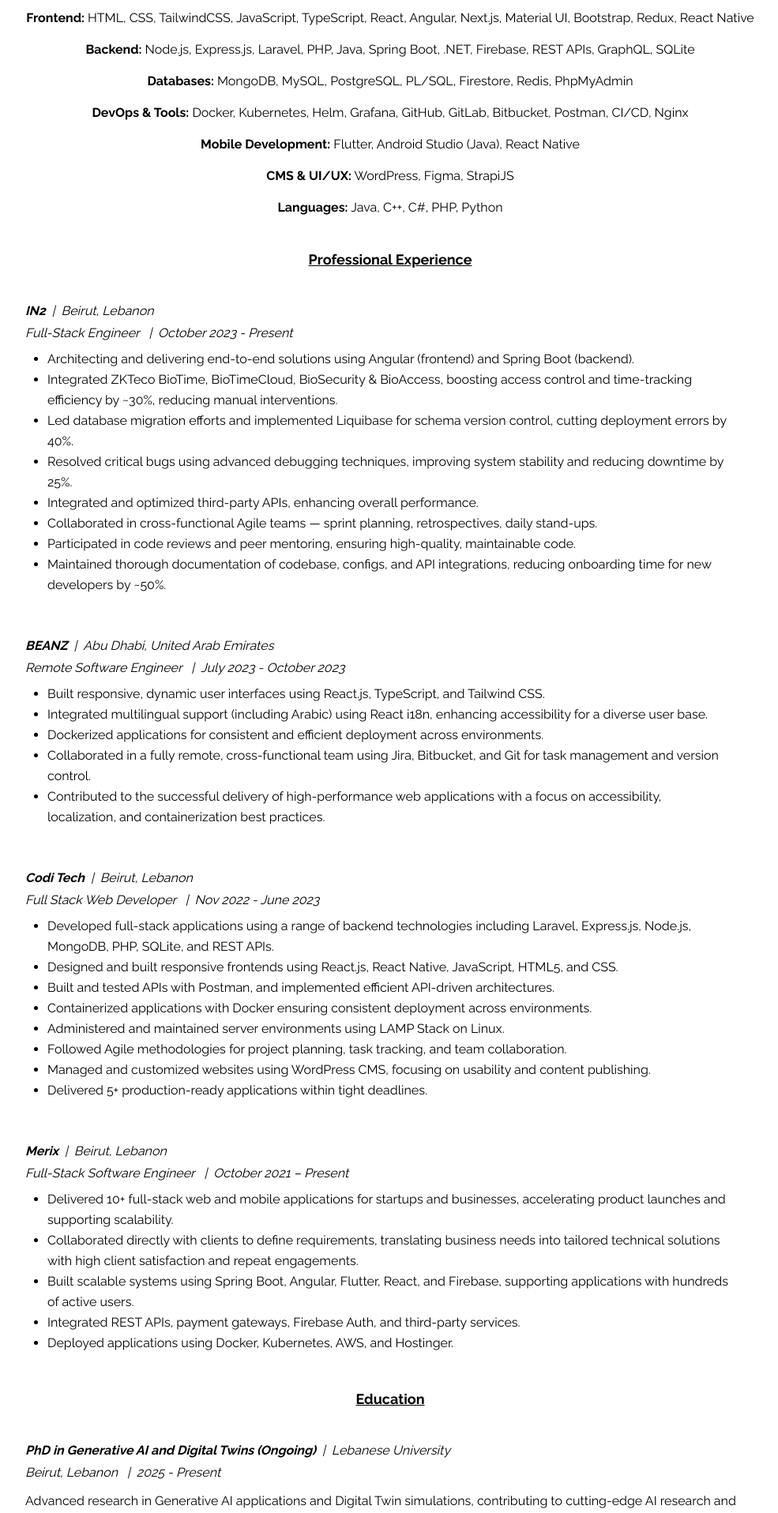
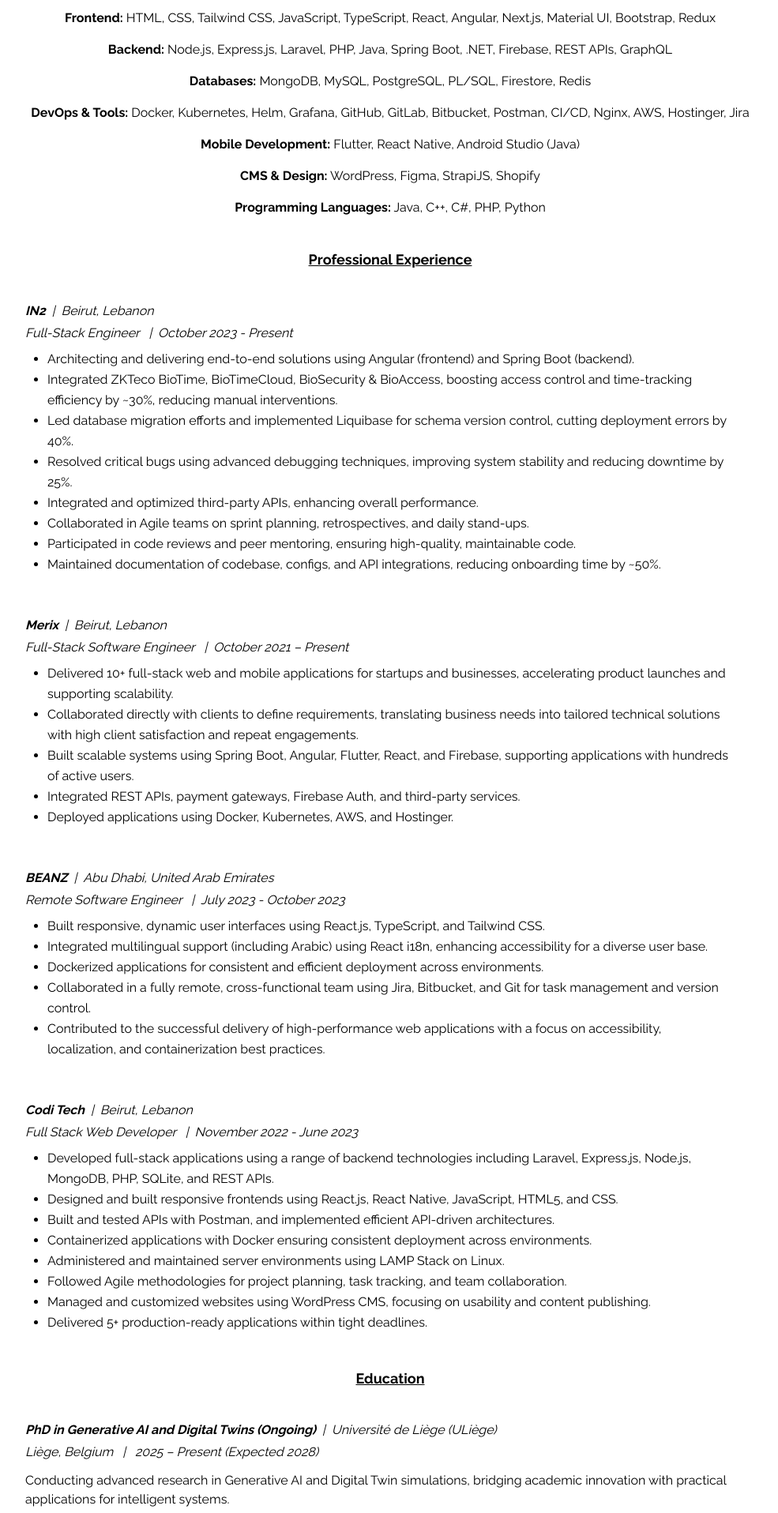
Before and after one commit to MahmoudKalekish/Portfolio, a Next.js app: page /resume in a window 1280 px wide. Shown: the part 540-2456 px from the top of the page at 79% size, without its empty margins (146-1131 px from the left). Built offline with nearby package versions, Linux system fonts and the light colour scheme.

Commit message:
fixing resume

```diff
--- a/pages/resume.jsx
+++ b/pages/resume.jsx
@@ -7,8 +7,8 @@
   return (
     <>
       <Head>
-      <title>Mahmoud Kalekish | Resume | Full-Stack Software Engineer</title>
-      <meta name="description" content="Resume of Mahmoud Kalekish – Full-Stack Software Engineer specializing in scalable web & mobile development, cloud deployments, and modern DevOps tools." />
+        <title>Mahmoud Kalekish | Resume | Full-Stack Software Engineer</title>
+        <meta name="description" content="Resume of Mahmoud Kalekish – Full-Stack Software Engineer specializing in scalable web & mobile development, cloud deployments, and modern DevOps tools." />
 
         <link rel='icon' href='/fav.png' />
       </Head>
@@ -60,7 +60,7 @@
           </div>
         </div>
         <p>
-        Full-Stack Software Engineer with 3+ years of experience designing and delivering scalable web and mobile solutions. Skilled in Angular, Spring Boot, MERN, and Flutter, with a growing focus on DevOps (Docker, Kubernetes) and applied AI research through ongoing PhD studies in Generative AI and Digital Twins. Proven ability to work across the full development lifecycle, contribute to digital twin simulations, and deliver high-impact freelance projects for startups and businesses. Eager to leverage technical expertise and research-driven approach to deliver innovative, efficient solutions that align with company goals and drive long-term growth.
+          Full-Stack Software Engineer with 3+ years of experience designing and delivering scalable web and mobile solutions. Skilled in Angular, Spring Boot, MERN, and Flutter, with a growing focus on DevOps (Docker, Kubernetes) and applied AI research through ongoing PhD studies in Generative AI and Digital Twins. Proven ability to work across the full development lifecycle, contribute to digital twin simulations, and deliver high-impact freelance projects for startups and businesses. Eager to leverage technical expertise and research-driven approach to deliver innovative, efficient solutions that align with company goals and drive long-term growth.
 
         </p>
 
@@ -128,14 +128,14 @@
 
           </p> */}
 
-<h5 className='text-center underline text-[18px] py-2'>Skills</h5>
-<p className='py-2'><span className='font-bold'>Frontend:</span> HTML, CSS, TailwindCSS, JavaScript, TypeScript, React, Angular, Next.js, Material UI, Bootstrap, Redux, React Native</p>
-<p className='py-2'><span className='font-bold'>Backend:</span> Node.js, Express.js, Laravel, PHP, Java, Spring Boot, .NET, Firebase, REST APIs, GraphQL, SQLite</p>
-<p className='py-2'><span className='font-bold'>Databases:</span> MongoDB, MySQL, PostgreSQL, PL/SQL, Firestore, Redis, PhpMyAdmin</p>
-<p className='py-2'><span className='font-bold'>DevOps & Tools:</span> Docker, Kubernetes, Helm, Grafana, GitHub, GitLab, Bitbucket, Postman, CI/CD, Nginx</p>
-<p className='py-2'><span className='font-bold'>Mobile Development:</span> Flutter, Android Studio (Java), React Native</p>
-<p className='py-2'><span className='font-bold'>CMS & UI/UX:</span> WordPress, Figma, StrapiJS</p>
-<p className='py-2'><span className='font-bold'>Languages:</span> Java, C++, C#, PHP, Python</p>
+          <h5 className='text-center underline text-[18px] py-2'>Skills</h5>
+          <p className='py-2'><span className='font-bold'>Frontend:</span> HTML, CSS, Tailwind CSS, JavaScript, TypeScript, React, Angular, Next.js, Material UI, Bootstrap, Redux</p>
+          <p className='py-2'><span className='font-bold'>Backend:</span> Node.js, Express.js, Laravel, PHP, Java, Spring Boot, .NET, Firebase, REST APIs, GraphQL</p>
+          <p className='py-2'><span className='font-bold'>Databases:</span> MongoDB, MySQL, PostgreSQL, PL/SQL, Firestore, Redis</p>
+          <p className='py-2'><span className='font-bold'>DevOps & Tools:</span> Docker, Kubernetes, Helm, Grafana, GitHub, GitLab, Bitbucket, Postman, CI/CD, Nginx, AWS, Hostinger, Jira</p>
+          <p className='py-2'><span className='font-bold'>Mobile Development:</span> Flutter, React Native, Android Studio (Java)</p>
+          <p className='py-2'><span className='font-bold'>CMS & Design:</span> WordPress, Figma, StrapiJS, Shopify</p>
+          <p className='py-2'><span className='font-bold'>Programming Languages:</span> Java, C++, C#, PHP, Python</p>
 
         </div>
 
@@ -157,12 +157,27 @@
             <li>Led database migration efforts and implemented Liquibase for schema version control, cutting deployment errors by 40%.</li>
             <li>Resolved critical bugs using advanced debugging techniques, improving system stability and reducing downtime by 25%.</li>
             <li>Integrated and optimized third-party APIs, enhancing overall performance.</li>
-            <li>Collaborated in cross-functional Agile teams — sprint planning, retrospectives, daily stand-ups.</li>
+            <li>Collaborated in Agile teams on sprint planning, retrospectives, and daily stand-ups.</li>
             <li>Participated in code reviews and peer mentoring, ensuring high-quality, maintainable code.</li>
-            <li>Maintained thorough documentation of codebase, configs, and API integrations, reducing onboarding time for new developers by ~50%.</li>
+            <li>Maintained documentation of codebase, configs, and API integrations, reducing onboarding time by ~50%.</li>
           </ul>
         </div>
 
+        {/* Merix Experience */}
+        <div className='py-6'>
+          <p className='italic'>
+            <span className='font-bold italic'>Merix</span>
+            <span className='px-2'>|</span>Beirut, Lebanon
+          </p>
+          <p className='py-1 italic'>Full-Stack Software Engineer <span className='px-2'>|</span>October 2021 – Present</p>
+          <ul className='list-disc list-outside px-7 py-1 leading-relaxed'>
+            <li>Delivered 10+ full-stack web and mobile applications for startups and businesses, accelerating product launches and supporting scalability.</li>
+            <li>Collaborated directly with clients to define requirements, translating business needs into tailored technical solutions with high client satisfaction and repeat engagements.</li>
+            <li>Built scalable systems using Spring Boot, Angular, Flutter, React, and Firebase, supporting applications with hundreds of active users.</li>
+            <li>Integrated REST APIs, payment gateways, Firebase Auth, and third-party services.</li>
+            <li>Deployed applications using Docker, Kubernetes, AWS, and Hostinger.</li>
+          </ul>
+        </div>
 
         <div className='py-6'>
           <p className='italic'>
@@ -190,7 +205,7 @@
             </span>
             <span className='px-2'>|</span>Beirut, Lebanon
           </p>
-          <p className='py-1 italic'>Full Stack Web Developer <span className='px-2'>|</span>Nov 2022 - June 2023</p>
+          <p className='py-1 italic'>Full Stack Web Developer <span className='px-2'>|</span>November 2022 - June 2023</p>
           <ul className='list-disc list-outside px-7 py-1 leading-relaxed'>
             <li>Developed full-stack applications using a range of backend technologies including Laravel, Express.js, Node.js, MongoDB, PHP, SQLite, and REST APIs.</li>
             <li>Designed and built responsive frontends using React.js, React Native, JavaScript, HTML5, and CSS.</li>
@@ -203,37 +218,27 @@
           </ul>
         </div>
 
-        {/* Merix Experience */}
-        <div className='py-6'>
-          <p className='italic'>
-            <span className='font-bold italic'>Merix</span>
-            <span className='px-2'>|</span>Beirut, Lebanon
-          </p>
-          <p className='py-1 italic'>Full-Stack Software Engineer <span className='px-2'>|</span>October 2021 – Present</p>
-          <ul className='list-disc list-outside px-7 py-1 leading-relaxed'>
-            <li>Delivered 10+ full-stack web and mobile applications for startups and businesses, accelerating product launches and supporting scalability.</li>
-            <li>Collaborated directly with clients to define requirements, translating business needs into tailored technical solutions with high client satisfaction and repeat engagements.</li>
-            <li>Built scalable systems using Spring Boot, Angular, Flutter, React, and Firebase, supporting applications with hundreds of active users.</li>
-            <li>Integrated REST APIs, payment gateways, Firebase Auth, and third-party services.</li>
-            <li>Deployed applications using Docker, Kubernetes, AWS, and Hostinger.</li>
-          </ul>
-        </div>
 
         {/* Education Section */}
         <h5 className='text-center underline text-[18px] py-4'>
           Education
         </h5>
 
+
+
         <div className='py-6'>
           <p className='italic'>
             <span className='font-bold'>PhD in Generative AI and Digital Twins (Ongoing)</span>
-            <span className='px-2'>|</span>Lebanese University
+            <span className='px-2'>|</span>Université de Liège (ULiège)
           </p>
-          <p className='py-1 italic'>Beirut, Lebanon <span className='px-2'>|</span>2025 - Present</p>
+          <p className='py-1 italic'>
+            Liège, Belgium <span className='px-2'>|</span> 2025 – Present (Expected 2028)
+          </p>
           <p className='py-2'>
-            Advanced research in Generative AI applications and Digital Twin simulations, contributing to cutting-edge AI research and practical implementations.
+            Conducting advanced research in Generative AI and Digital Twin simulations, bridging academic innovation with practical applications for intelligent systems.
           </p>
         </div>
+
 
         <div className='py-6'>
           <p className='italic'>
@@ -256,11 +261,14 @@
           <h5 className='text-center underline text-[18px] py-4'>
             Languages
           </h5>
-          <p className='py-2'>
-            Arabic (Native), English (Proficient), French (Proficient), German (Beginner – currently learning)
-          </p>
+          <ul className='list-disc list-inside space-y-1'>
+            <li>Arabic — Native</li>
+            <li>English — Proficient</li>
+            <li>French — Proficient</li>
+            <li>German — Beginner (currently learning)</li>
+          </ul>
+        </div>
 
-        </div>
 
       </div>
       <Footer />
```
